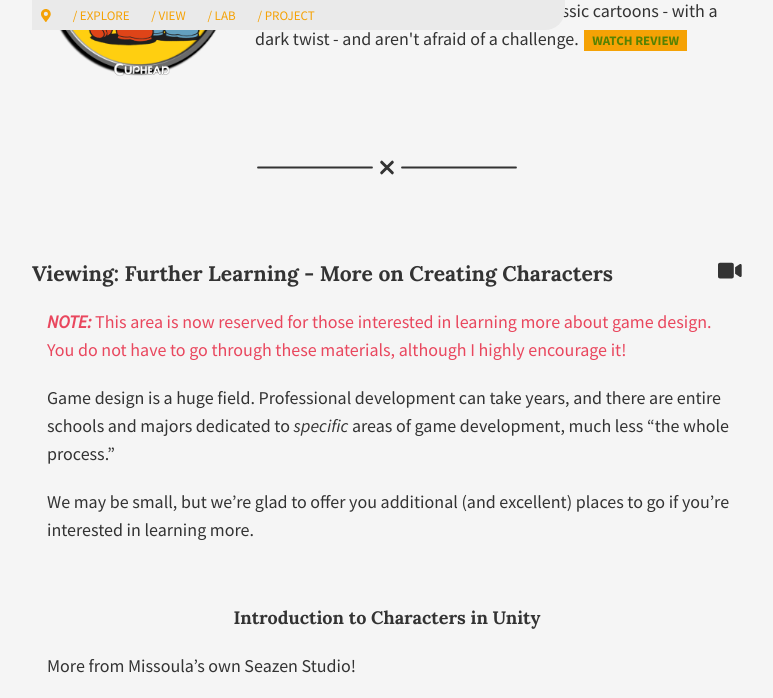
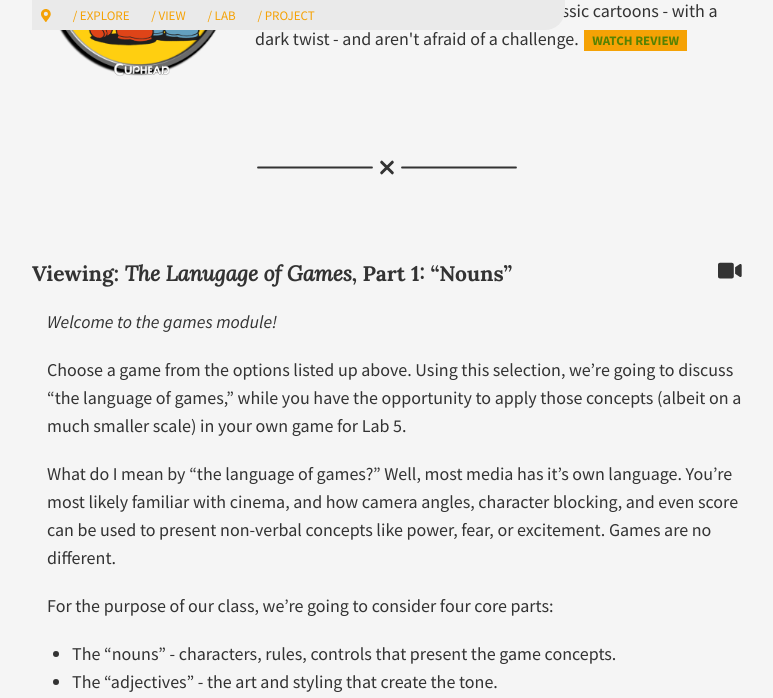
Before and after one commit to Media-Ed-Online/princ-int-media, a Jekyll site: the page built from pages/modules/games/games-1.md, in a window 1280 px wide and 1400 px high, scrolled down 3794 px. Shown: the top 698 px of the window, without its empty margins (253-1026 px from the left). Built offline with Jekyll 4.4.1, drawn with Linux system fonts in a browser that asks for light colours; nearby versions of some CDN libraries; some of the changed text lies outside the part shown; grey boxes are pictures that could not be loaded.

Commit message:
Uploaded pages.

```diff
--- a/pages/modules/games/games-1.md
+++ b/pages/modules/games/games-1.md
@@ -180,17 +180,54 @@ Run-and-gun games are often defined as a mix between platformers and shoot 'em u
 
 <span class="anchor" id="section2"></span>
 <div class="section">
-  <h3><i class="fas fa-video material-marker" style="margin-left: 5px;"></i> Viewing: Further Learning - More on Creating Characters</h3>
+<h3><i class="fas fa-video material-marker" style="margin-left: 5px;"></i> Viewing: <i>The Lanugage of Games</i>, Part 1: “Nouns”</h3>
 </div>
 
-<p style="color: #E9475E">
-  <i><b>NOTE:</b></i> This area is now reserved for those interested in learning more about game design. You do not have to go through these materials, although I highly encourage it!
-</p>
+<i>Welcome to the games module!</i>
 
-Game design is a huge field. Professional development can take years, and there are entire schools and majors dedicated to _specific_ areas of game development, much less "the whole process."
+Choose a game from the options listed up above. Using this selection, we're going to discuss "the language of games," while you have the opportunity to apply those concepts (albeit on a much smaller scale) in your own game for Lab 5.
+
+What do I mean by "the language of games?" Well, most media has it's own language. You're most likely familiar with cinema, and how camera angles, character blocking, and even score can be used to present non-verbal concepts like power, fear, or excitement. Games are no different.
+
+For the purpose of our class, we're going to consider four core parts:
+
+- The "nouns" - characters, rules, controls that present the game concepts.
+- The "adjectives" - the art and styling that create the tone.
+- The "verbs" - mechanics and actions required to play.
+- The "adverbs" - how much of the mechanic, and when they're used (gamefeel).
+
+Some of these are stretches, but for the most part, that model will work for this introductory look at games. Let's being with the "nouns:"
+
+<iframe width="560" height="315" src="https://www.youtube.com/embed/Cji2XXJaX9o?rel=0&amp;showinfo=0" frameborder="0" allow="autoplay; encrypted-media" allowfullscreen></iframe>
+
+
+<hr>
+
+
+<span class="anchor" id="section3"></span>
+<div class="section">
+  <h3><i class="fas fa-flask material-marker"></i> Lab: “The Rantler,” Part 1: Sprites and Characters</h3>
+</div>
+
+If you haven't already, download the **free** version of the [Unity](https://store.unity.com/download?ref=personal) engine.
+
+
+<img src="./img/game-sprite.gif" style="width: 150px; float: right;" />
+
+Together with Unity, we're going to build a 2D Platformer starring the “Rantler,” a lone character in a fantastical world of **phsyics**, **collectable objects**, and **hazards!**
+
+**NOTE:** Lab 5 spans four weeks. You will only turn in one assignment for this entire lab, at the very end (as your completed game).
+
+
+Please login to Moodle when you are ready to access lab materials and requirements.
+
+
+
+<div style="border-bottom: 2px dashed #33A3C1; margin: 60px 0px;"></div>
+
+### Interested in Learning More?
 
 We may be small, but we're glad to offer you additional (and excellent) places to go if you're interested in learning more.
-
 
 #### Introduction to Characters in Unity
 More from Missoula's own Seazen Studio!
@@ -213,20 +250,6 @@ You can make your own sprite sheets, or find one online. There are countless one
 <hr>
 
 
-<span class="anchor" id="section3"></span>
-<div class="section">
-  <h3><i class="fas fa-flask material-marker"></i> Lab: “The Rantler,” Sprites and Characters</h3>
-</div>
-
-test
-<br />
-
-Please login to Moodle when you are ready to access lab materials and requirements.
-
-
-<hr>
-
-
 <span class="anchor" id="section4"></span>
 <div class="section">
   <h3><i class="fas fa-paint-brush material-marker"></i> Project: None</h3>
```
Also changed, not shown: pages/modules/games/img/game-sprite-ori.jpg (added), pages/modules/games/img/game-sprite.gif (added).
